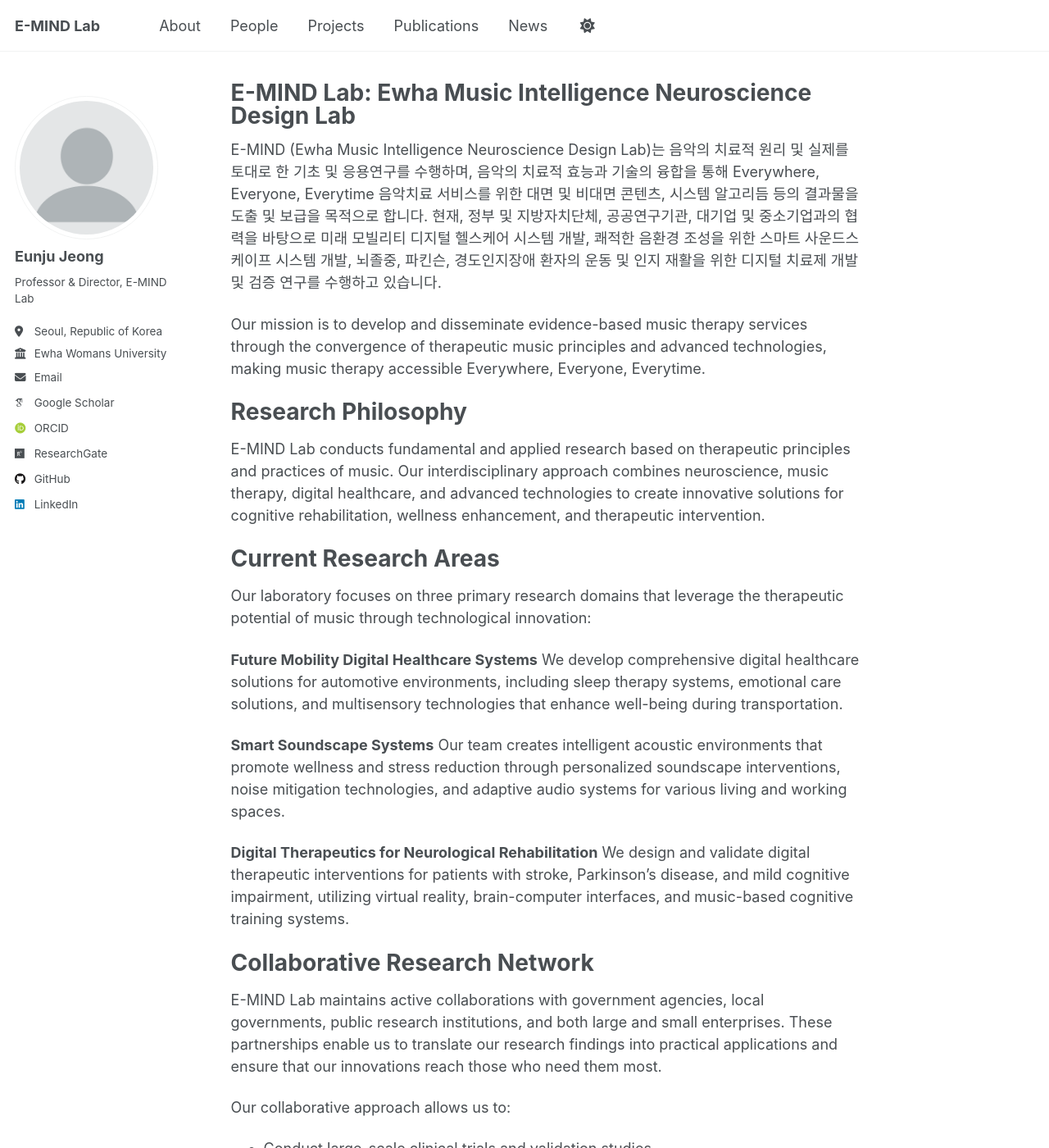
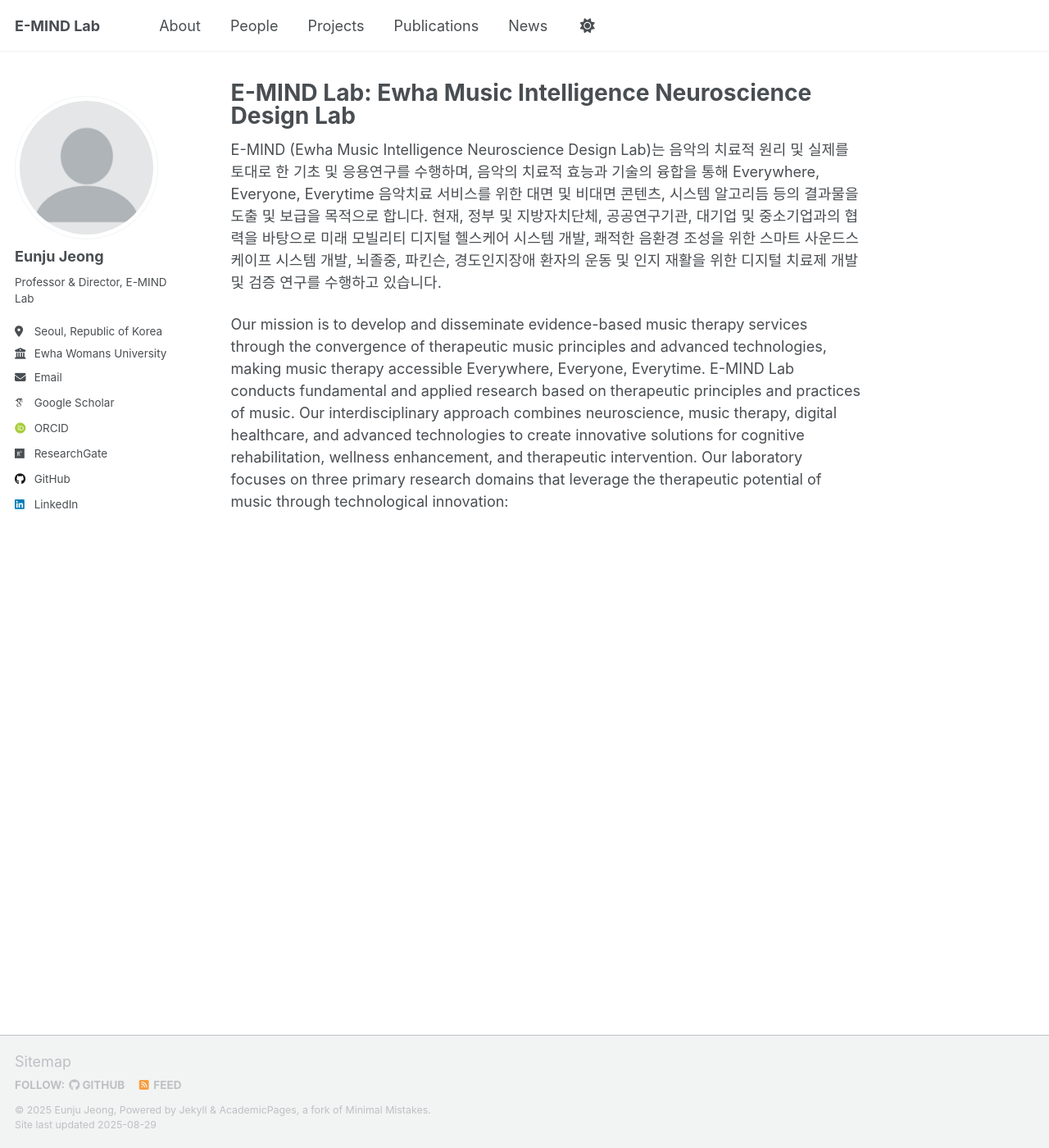
Before and after one commit to eunjujeong/E.MIND, a Jekyll site: the page built from _pages/about.md, in a window 1280 px wide and 1400 px high. Shown: the whole window at 82% size. Built offline with Jekyll 4.4.1, drawn with Linux system fonts in a browser that asks for light colours; some web fonts are replaced; a script that is not in the unit is left out; some of the changed text lies outside the part shown.

Commit message:
Update about.md

```diff
--- a/_pages/about.md
+++ b/_pages/about.md
@@ -9,43 +9,4 @@ redirect_from:
 
 E-MIND (Ewha Music Intelligence Neuroscience Design Lab)는 음악의 치료적 원리 및 실제를 토대로 한 기초 및 응용연구를 수행하며, 음악의 치료적 효능과 기술의 융합을 통해 Everywhere, Everyone, Everytime 음악치료 서비스를 위한 대면 및 비대면 콘텐츠, 시스템 알고리듬 등의 결과물을 도출 및 보급을 목적으로 합니다. 현재, 정부 및 지방자치단체, 공공연구기관, 대기업 및 중소기업과의 협력을 바탕으로 미래 모빌리티 디지털 헬스케어 시스템 개발, 쾌적한 음환경 조성을 위한 스마트 사운드스케이프 시스템 개발, 뇌졸중, 파킨슨, 경도인지장애 환자의 운동 및 인지 재활을 위한 디지털 치료제 개발 및 검증 연구를 수행하고 있습니다.
 
-Our mission is to develop and disseminate evidence-based music therapy services through the convergence of therapeutic music principles and advanced technologies, making music therapy accessible Everywhere, Everyone, Everytime.
-
-Research Philosophy
-======
-E-MIND Lab conducts fundamental and applied research based on therapeutic principles and practices of music. Our interdisciplinary approach combines neuroscience, music therapy, digital healthcare, and advanced technologies to create innovative solutions for cognitive rehabilitation, wellness enhancement, and therapeutic intervention.
-
-Current Research Areas
-======
-Our laboratory focuses on three primary research domains that leverage the therapeutic potential of music through technological innovation:
-
-**Future Mobility Digital Healthcare Systems**
-We develop comprehensive digital healthcare solutions for automotive environments, including sleep therapy systems, emotional care solutions, and multisensory technologies that enhance well-being during transportation.
-
-**Smart Soundscape Systems**
-Our team creates intelligent acoustic environments that promote wellness and stress reduction through personalized soundscape interventions, noise mitigation technologies, and adaptive audio systems for various living and working spaces.
-
-**Digital Therapeutics for Neurological Rehabilitation**
-We design and validate digital therapeutic interventions for patients with stroke, Parkinson's disease, and mild cognitive impairment, utilizing virtual reality, brain-computer interfaces, and music-based cognitive training systems.
-
-Collaborative Research Network
-======
-E-MIND Lab maintains active collaborations with government agencies, local governments, public research institutions, and both large and small enterprises. These partnerships enable us to translate our research findings into practical applications and ensure that our innovations reach those who need them most.
-
-Our collaborative approach allows us to:
-- Conduct large-scale clinical trials and validation studies
-- Develop commercially viable therapeutic products
-- Create evidence-based intervention protocols
-- Establish standardized assessment tools for clinical practice
-
-Technology Integration
-======
-We leverage cutting-edge technologies to advance music therapy research and applications:
-
-- **Brain-Computer Interfaces (BCI)** for decoding musical imagination and intention
-- **Virtual and Augmented Reality** for immersive therapeutic experiences
-- **Artificial Intelligence** for personalized intervention design
-- **Biosignal Processing** for real-time physiological monitoring
-- **Mobile Health Technologies** for accessible intervention delivery
-
-For more information about our specific research projects, publications, and team members, please explore the navigation menu above.
+Our mission is to develop and disseminate evidence-based music therapy services through the convergence of therapeutic music principles and advanced technologies, making music therapy accessible Everywhere, Everyone, Everytime. E-MIND Lab conducts fundamental and applied research based on therapeutic principles and practices of music. Our interdisciplinary approach combines neuroscience, music therapy, digital healthcare, and advanced technologies to create innovative solutions for cognitive rehabilitation, wellness enhancement, and therapeutic intervention. Our laboratory focuses on three primary research domains that leverage the therapeutic potential of music through technological innovation:
```
